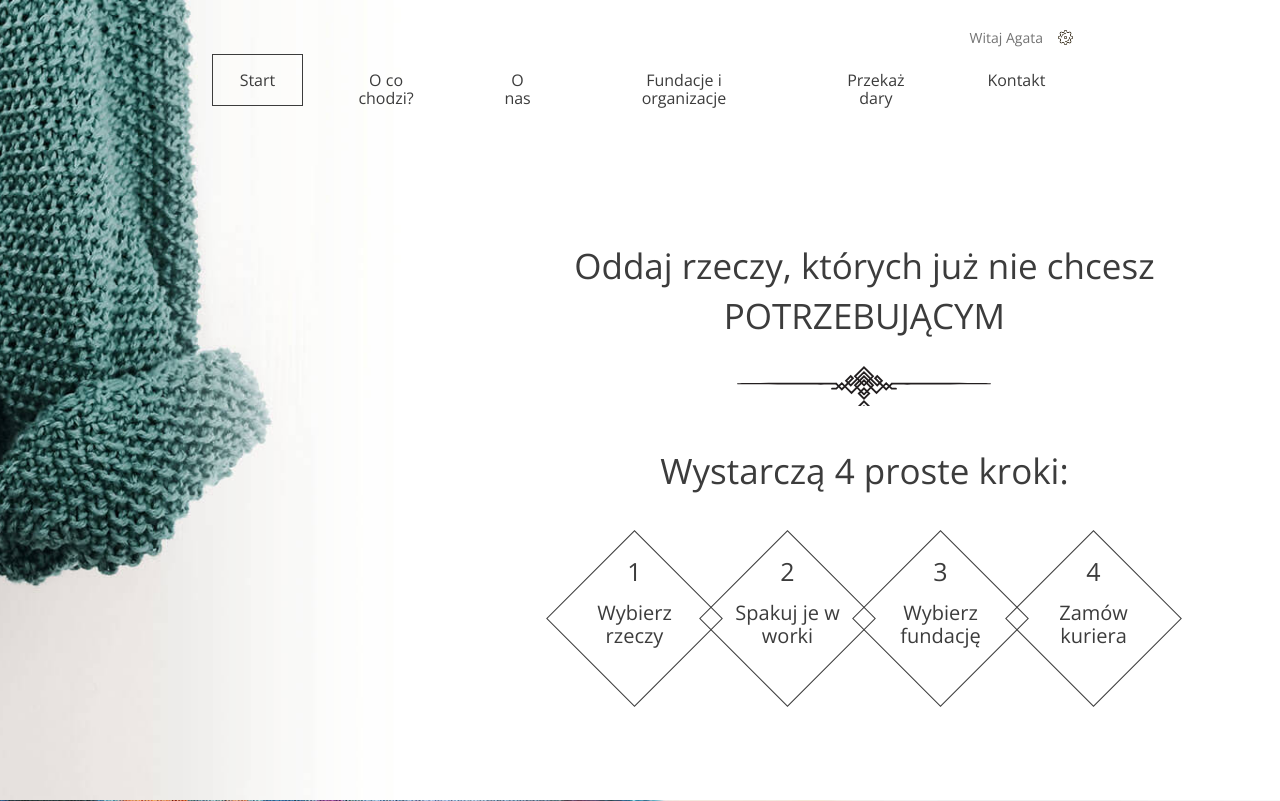
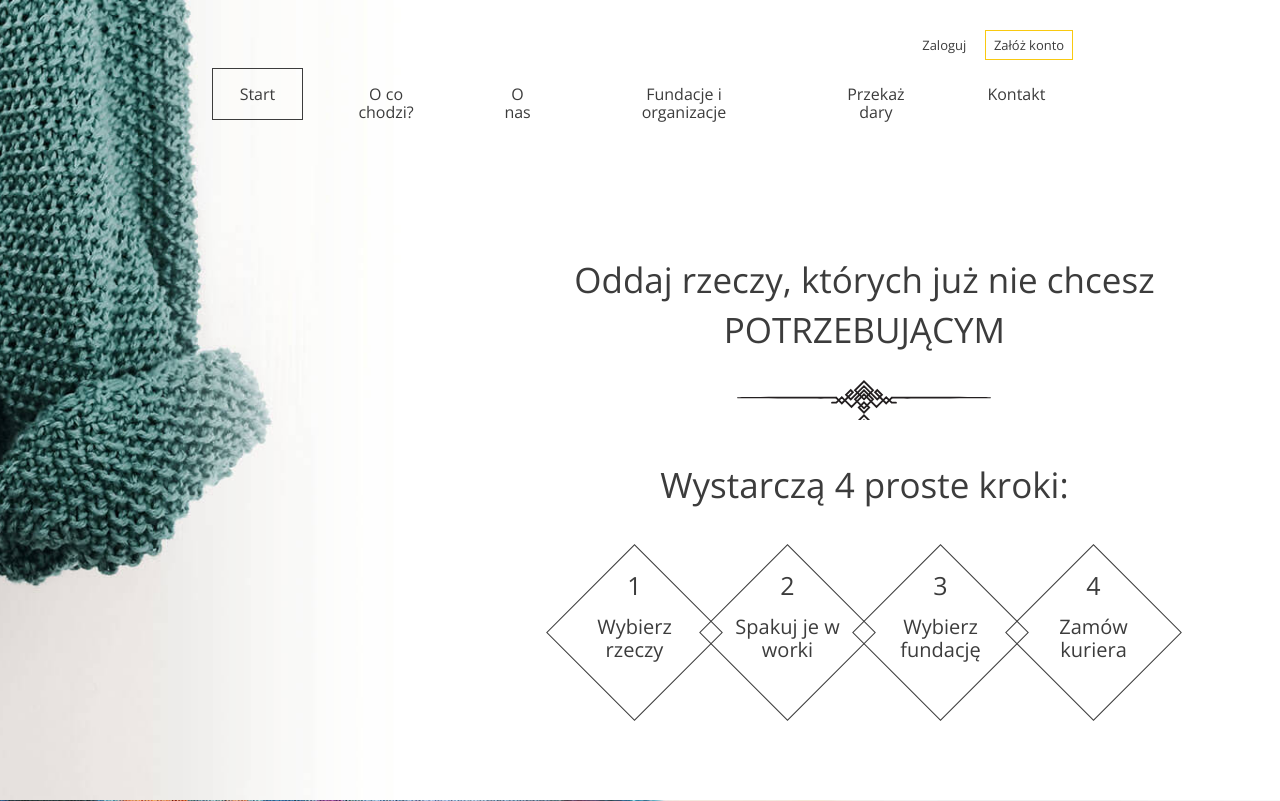
Before and after one commit to habibuga/oddam_w_dobre_rece, a Django app: page /darowizna/ in a window 1280 px wide. Shown: the top 801 px of the page. Run offline with Django 3.2, Linux system fonts and the light colour scheme.

Commit message:
2-Strona_glowna_Przekierowania

```diff
--- a/oddam/templates/base.html
+++ b/oddam/templates/base.html
@@ -12,6 +12,21 @@
   <body>
 
 {% block header %}
+    <nav class="container container--70">
+        <ul class="nav--actions">
+          <li><a href="{% url 'login' %}" class="btn btn--small btn--without-border">Zaloguj</a></li>
+          <li><a href="{% url 'registration' %}" class="btn btn--small btn--highlighted">Załóż konto</a></li>
+        </ul>
+
+        <ul>
+          <li><a href="{% url 'start' %}" class="btn btn--without-border active">Start</a></li>
+          <li><a href="{% url 'start' %}#steps" class="btn btn--without-border">O co chodzi?</a></li>
+          <li><a href="{% url 'start' %}#about-us" class="btn btn--without-border">O nas</a></li>
+          <li><a href="{% url 'start' %}#help" class="btn btn--without-border">Fundacje i organizacje</a></li>
+          <li><a href="{% url 'add_donation' %}" class="btn btn--without-border">Przekaż dary</a></li>
+          <li><a href="{% url 'start' %}#contact" class="btn btn--without-border">Kontakt</a></li>
+        </ul>
+    </nav>
 {% endblock %}
 
 {% block content %}
--- a/oddam/templates/form.html
+++ b/oddam/templates/form.html
@@ -2,27 +2,20 @@
 {% block header %}
 
     <header class="header--form-page">
-      <nav class="container container--70">
-        <ul class="nav--actions">
-          <li class="logged-user">
-            Witaj Agata
-            <ul class="dropdown">
-              <li><a href="#">Profil</a></li>
-              <li><a href="#">Ustawienia</a></li>
-              <li><a href="#">Wyloguj</a></li>
-            </ul>
-          </li>
-        </ul>
+{#      <nav class="container container--70">#}
+{#        <ul class="nav--actions">#}
+{#          <li class="logged-user">#}
+{#            Witaj Agata#}
+{#            <ul class="dropdown">#}
+{#              <li><a href="#">Profil</a></li>#}
+{#              <li><a href="#">Ustawienia</a></li>#}
+{#              <li><a href="#">Wyloguj</a></li>#}
+{#            </ul>#}
+{#          </li>#}
+{#        </ul>#}
 
-        <ul>
-          <li><a href="{% url 'start' %}" class="btn btn--without-border active">Start</a></li>
-          <li><a href="{% url 'start' %}#steps" class="btn btn--without-border">O co chodzi?</a></li>
-          <li><a href="{% url 'start' %}#about-us" class="btn btn--without-border">O nas</a></li>
-          <li><a href="{% url 'start' %}#help" class="btn btn--without-border">Fundacje i organizacje</a></li>
-          <li><a href="{% url 'add_donation' %}" class="btn btn--without-border">Przekaż dary</a></li>
-          <li><a href="{% url 'start' %}#contact" class="btn btn--without-border">Kontakt</a></li>
-        </ul>
-      </nav>
+        {{ block.super }}
+{#      </nav>#}
 
       <div class="slogan container container--90">
         <div class="slogan--item">
```
Also changed, not shown: oddam/templates/form-confirmation.html (+13 -19 lines), oddam/templates/index.html (+2 -17 lines), oddam/templates/login.html (+3 -17 lines), oddam/templates/register.html (+2 -15 lines).
